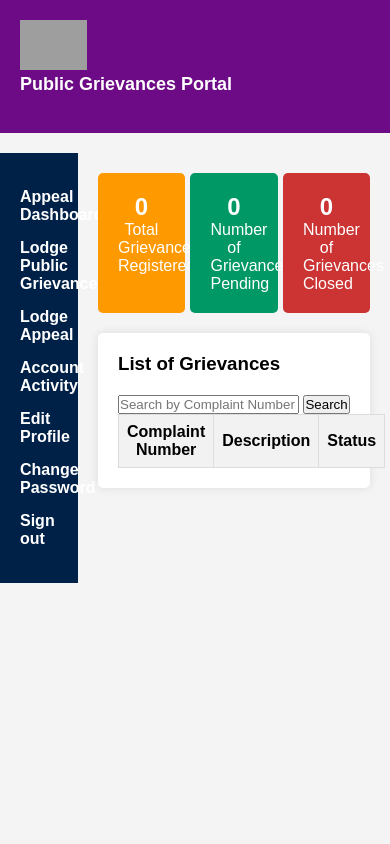
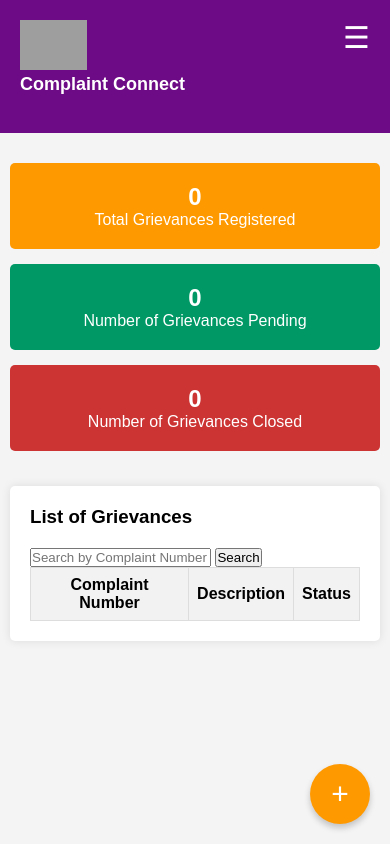
Before and after one commit to subhasou26/grievance_redressal, a Node server app: template views/user/user-dash-2.ejs in a window 390 px wide. Run offline with Node 20, Linux system fonts and the light colour scheme; the template is opened without the code that fills it, so the values that code supplies are empty; some libraries are stand-ins or nearby versions; grey boxes are pictures that could not be loaded.

Commit message:
Main_plus_UIChanges

```diff
--- a/public/css/user-dash.css
+++ b/public/css/user-dash.css
@@ -1,3 +1,4 @@
+/* General Styles (PC Resolution) */
 * {
     margin: 0;
     padding: 0;
@@ -120,7 +121,8 @@ body {
     padding: 20px;
     margin-top: 20px;
 }
-/* Modal styles */
+
+/* Modal Styles */
 .modal {
     display: none; /* Hidden by default */
     position: fixed;
@@ -152,3 +154,78 @@ body {
     color: black;
     cursor: pointer;
 }
+
+/* Mobile Styles */
+.hamburger {
+    font-size: 30px;
+    background: none;
+    border: none;
+    color: white;
+    display: none; /* Default hidden */
+    cursor: pointer;
+    position: fixed;
+    right: 20px;
+    top: 20px;
+    z-index: 1000;
+}
+
+#floating-button {
+    position: fixed;
+    bottom: 20px;
+    right: 20px;
+    background-color: #ff9900;
+    color: white;
+    width: 60px;
+    height: 60px;
+    border-radius: 50%;
+    text-align: center;
+    line-height: 60px;
+    font-size: 30px;
+    box-shadow: 0px 4px 6px rgba(0, 0, 0, 0.2);
+    cursor: pointer;
+    display: block;
+    z-index: 1000;
+}
+#floating-button:hover {
+    background-color: #e68a00;
+}
+@media screen and (max-width: 768px) {
+    .sidebar {
+        display: none;
+        position: fixed;
+        top: 0;
+        left: 0;
+        width: 250px;
+        height: 100%;
+        background-color: #002147;
+        overflow-y: auto;
+        transition: 0.3s;
+        z-index: 1000;
+    }
+
+    .sidebar.open {
+        display: block;
+    }
+
+    .main-content {
+        width: 100%;
+        padding: 10px;
+    }
+
+    .dashboard-cards {
+        flex-direction: column;
+    }
+
+    .card {
+        width: 100%;
+        margin-bottom: 15px;
+    }
+
+    .hamburger {
+        display: block; /* Visible on mobile */
+    }
+
+    #floating-button {
+        display: block; /* Visible on mobile */
+    }
+}
--- a/views/user/user-dash-2.ejs
+++ b/views/user/user-dash-2.ejs
@@ -8,25 +8,24 @@
     <script src="/js/user-dash.js" defer></script>
 </head>
 <script>
-    const complaints=<%-JSON.stringify(complaint)%>
+    const complaints = <%- JSON.stringify(complaint) %>
 </script>
 <body>
-
     <div class="header">
         <div class="logo">
             <img src="https://www.biyanitechnologies.com/img/gecr16a.jpg" alt="Government Logo">
-            <h1>Public Grievances Portal
-            </h1>
+            <h1>Complaint Connect</h1>
             <br>
-            <h2><%=public_user.name%></h2>
+            <h2><%= public_user.name %></h2>
         </div>
+        <button class="hamburger" onclick="toggleSidebar()">☰</button>
         <div class="user-info">
             <p id="welcome-message"></p>
         </div>
     </div>
 
     <div class="container">
-        <div class="sidebar">
+        <div class="sidebar" id="sidebar">
             <ul>
                 <li><a href="#">Appeal Dashboard</a></li>
                 <li><a href="#" id="lunch_complaint">Lodge Public Grievance</a></li>
@@ -34,6 +33,7 @@
                 <li><a href="#">Account Activity</a></li>
                 <li><a href="#">Edit Profile</a></li>
                 <li><a href="#">Change Password</a></li>
+                <li><a href="/api/complaint/map">Grievances Map</a></li>
                 <li><a href="#" id="sign-out">Sign out</a></li>
             </ul>
         </div>
@@ -63,21 +63,19 @@
                 <table>
                     <thead>
                         <tr>
-
                             <th>Complaint Number</th>
                             <th>Description</th>
                             <th>Status</th>
                         </tr>
                     </thead>
                     <tbody id="complaints-table-body">
-                        <% for( let complain of complaint ) { %>
+                        <% for (let complain of complaint) { %>
                             <tr>
-                                <td><%=complain.complaintNumber%></td>
-                                <td><%=complain.description%></td>
-                                <td><%=complain.status%></td>
-                                <td style="display: none;"><%=complain.response%></td>
+                                <td><%= complain.complaintNumber %></td>
+                                <td><%= complain.description %></td>
+                                <td><%= complain.status %></td>
+                                <td style="display: none;"><%= complain.response %></td>
                             </tr>
-
                         <% } %>
                     </tbody>
                     <tbody id="grievances-list">
@@ -87,6 +85,7 @@
             </div>
         </div>
     </div>
+
     <div id="complaint-modal" class="modal">
         <div class="modal-content">
             <span class="close" id="modal-close">&times;</span>
@@ -94,13 +93,18 @@
             <p><strong>Complaint Number:</strong> <span id="modal-complaint-number"></span></p>
             <p><strong>Description:</strong> <span id="modal-description"></span></p>
             <p><strong>Status:</strong> <span id="modal-status"></span></p>
-            <p><strong>Status:</strong> <span id="modal-responce"></span></p>
-
-
-
+            <p><strong>Response:</strong> <span id="modal-responce"></span></p>
         </div>
     </div>
 
+    <!-- Floating Lodge Complaint Button for Phones -->
+    <div id="floating-button" onclick="location.href='/api/complaint'">+</div>
+
+    <script>
+        function toggleSidebar() {
+            document.getElementById('sidebar').classList.toggle('open');
+        }
+    </script>
 </body>
 <script src="/js/user-dash.js"></script>
 </html>
```
Also changed, not shown: views/Combined_map.ejs (+92 -40 lines).
